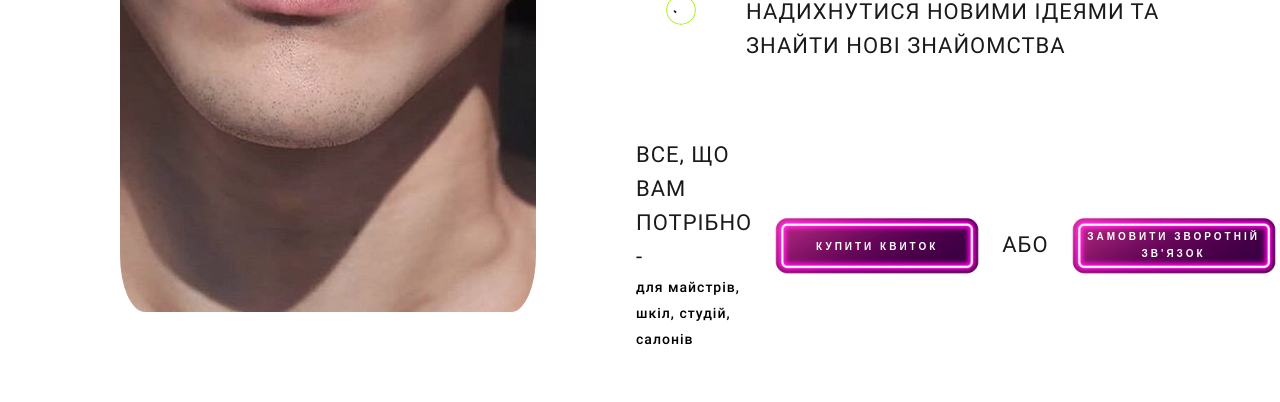
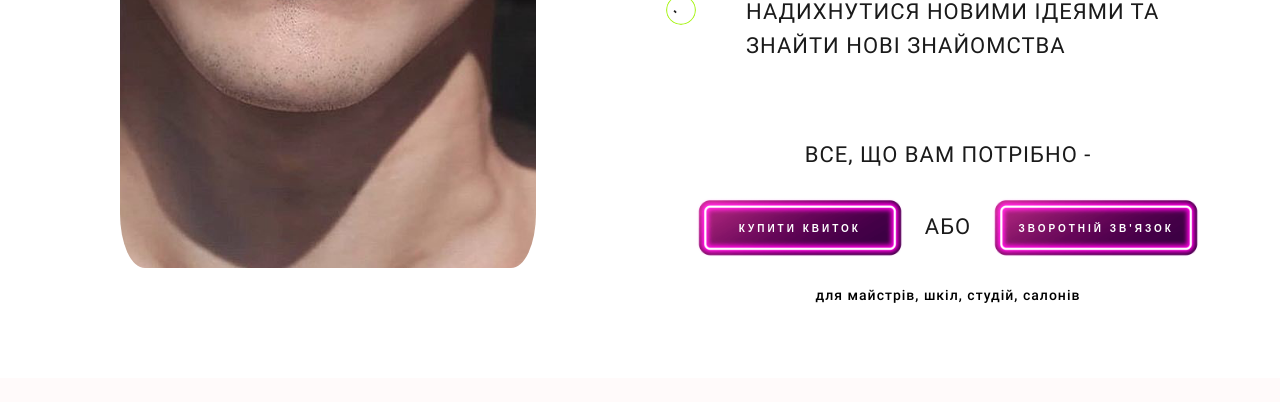
Before and after one commit to EleonoraPavlova/nailEvents, a React (Create React App) app: page / in a window 1280 px wide. Shown: the part 2540-2942 px from the top of the page. Built offline with nearby package versions, Linux system fonts and the light colour scheme.

Commit message:
fix less

```diff
--- a/src/components/home/YouWant/index.js
+++ b/src/components/home/YouWant/index.js
@@ -51,18 +51,20 @@ export default function YouWant() {
                         </div>
                     </li>
                 </ul>
-                <div className="you-want__agitation flex no-flex">
-                    <div className="you-want__agitation-box flex no-flex">
-                        <div className="you-want__agitation-wrap">
+                <div className="you-want__agitation">
+                    <div>
                         <p className="text-big uppercase">{t("ORGANIZER_AGITATION")}</p>
-                            <p className="text-middle">{t("ORGANIZER_FOR")}</p>
                     </div>
+                    <div className="you-want__agitation-btns flex no-flex">
+                        <div className="you-want__agitation-box">
                             <div className="you-want__agitation-button">
                                 <ButtonLearn additionalClasses="button-pink" textbtn={t("BUY_TICKET")} />
                             </div>
                         </div>
-                    <div className="you-want__agitation-box flex no-flex">
+                        <div>
                             <p className="text-big uppercase">{t("ORGANIZER_OR")}</p>
+                        </div>
+                        <div className="you-want__agitation-box">
                             <div className="you-want__agitation-button">
                                 <a href="https://docs.google.com/forms/d/1wjp-v2rsrbP5UnlXPoLMS8nybmlSx0QAyuMz7IG05fY/viewform?edit_requested=true" rel="noreferrer" target="_blank">
                                     <ButtonLearn additionalClasses="button-pink" textbtn={t("LEARN_MORE_WRITE3")} />
@@ -71,6 +73,10 @@ export default function YouWant() {
                         </div>
                     </div>
                 </div>
+                <div className="you-want__agitation-wrap">
+                    <p className="text-middle">{t("ORGANIZER_FOR")}</p>
+                </div>
+            </div>
         </div>
     </div >
 }
--- a/src/components/home/YouWant/index.scss
+++ b/src/components/home/YouWant/index.scss
@@ -95,9 +95,15 @@
         }
     }
     &__agitation {
-        flex-direction: column;
+        text-align: center;
+        // display: flex;
+        // flex-direction: column;
+        // align-items: center;
         @include for-desktop-up {
             flex-direction: row;
+        }
+        &-btns {
+            justify-content: center;
         }
         &-wrap {
             display: flex;
--- a/src/resources/ua.js
+++ b/src/resources/ua.js
@@ -60,7 +60,7 @@ const localisation = {
     LEARN_MORE_WRITE2: 'Співпрацювати',
     LEARN_MORE_MASTER: 'Досвідчений майстер чи новачок? Приєднуйся!',
     LEARN_JOIN: 'Приєднатися',
-    LEARN_MORE_WRITE3: 'Замовити зворотній зв\'язок',
+    LEARN_MORE_WRITE3: 'Зворотній зв\'язок',
     LEARN_MORE_LOGO: 'Хочеш, щоб усі бачили твоє лого? Спонсуй!',
     LEARN_MORE_WRITE4: 'Спонсорувати',
     YOU_WANT: 'Найсучасніший Fashion Day індустрії краси!',
```
Lines whose indentation alone changed are shown as unchanged.
